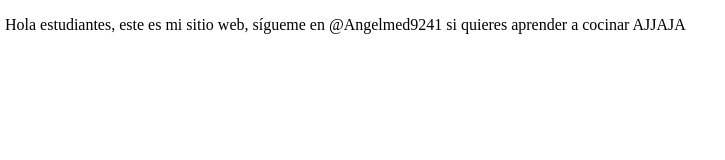
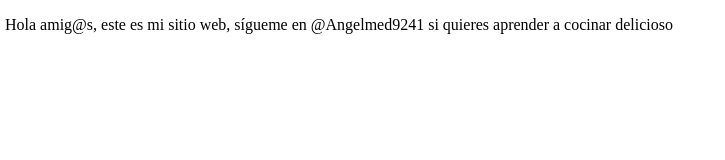
Before and after one commit to Angelmed9241/ProyectoDemoCursoPrework, a plain HTML site: page index.html in a window 1280 px wide. Shown: the full height of the page, 3-728 px from the left. Drawn offline with Linux system fonts and the light colour scheme.

Commit message:
Cambios agregados palabra amigos y palabra delicioso

```diff
--- a/index.html
+++ b/index.html
@@ -7,6 +7,6 @@
     <title>Hola Mundo</title>
 </head>
 <body>
-    <p>Hola estudiantes, este es mi sitio web, sígueme en @Angelmed9241 si quieres aprender a cocinar AJJAJA</p>
+    <p>Hola amig@s, este es mi sitio web, sígueme en @Angelmed9241 si quieres aprender a cocinar delicioso</p>
 </body>
 </html>
```
